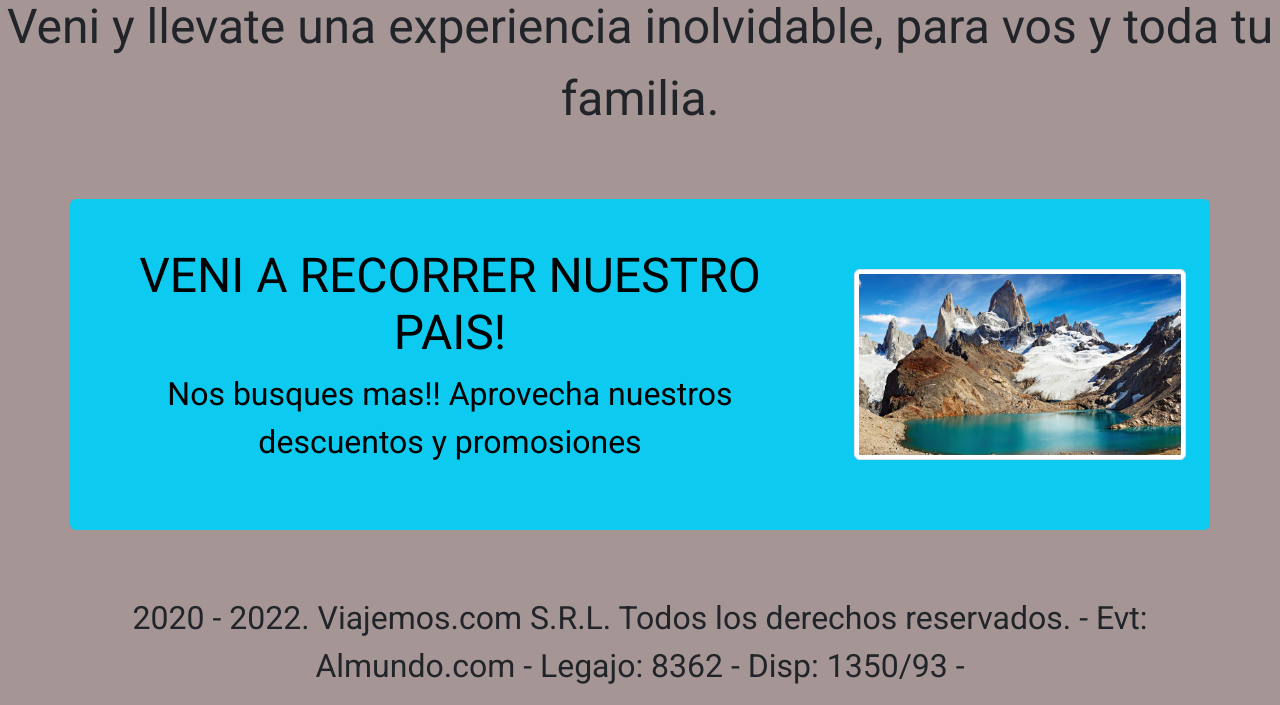
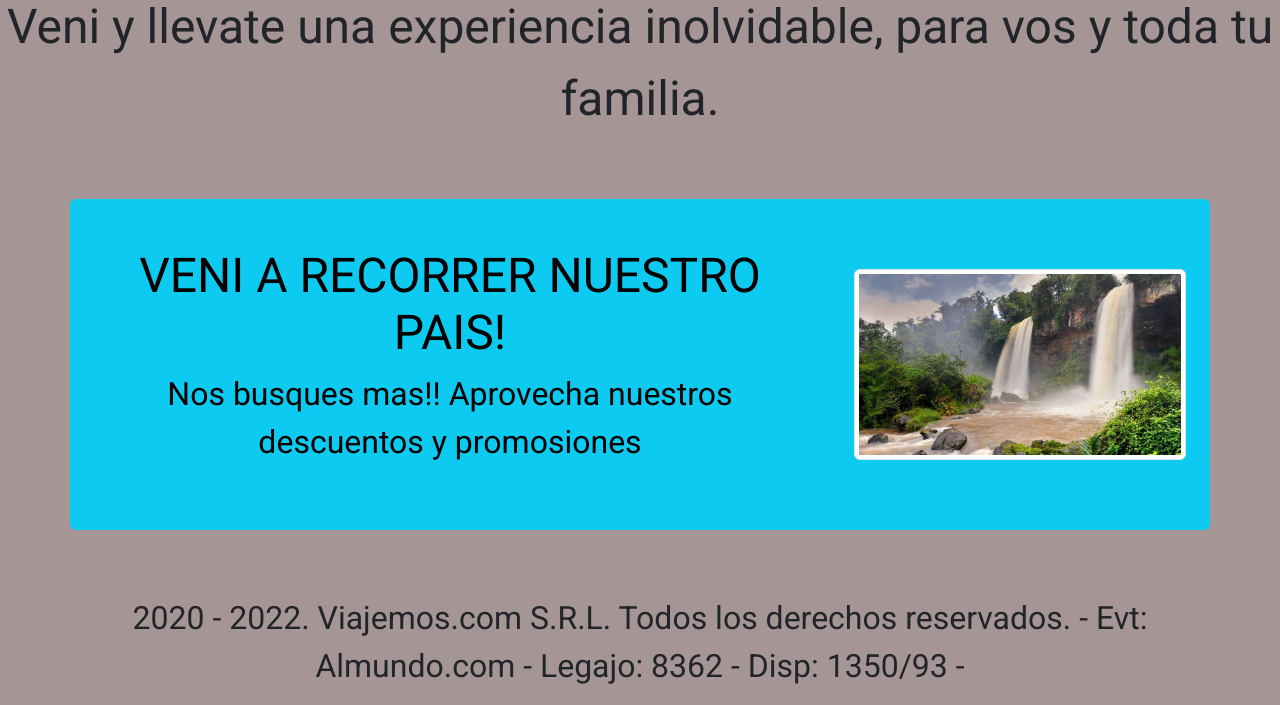
Before and after one commit to kitox92/marcosviajes, a plain HTML site: page index.html in a window 1280 px wide. Shown: the part 1071-1776 px from the top of the page. Drawn offline with nearby package versions, Linux system fonts and the light colour scheme; a web font is replaced by a local one.

Commit message:
imagen index

```diff
--- a/index.html
+++ b/index.html
@@ -75,7 +75,7 @@
         <p class="d-inline-flex bs-purple text-center  justify-content-center texto"  >Nos busques mas!! Aprovecha nuestros descuentos y promosiones </p>
       </div>
       <div class="col-md-4 d-flex align-items-center rounded p-4  ">
-        <img class=" img-thumbnail mw-100 " src="./imagenes/lago (2).jpg" alt="campo">
+        <img class=" img-thumbnail mw-100 " src="./imagenes/misiones.jpeg" alt="misiones">
       </div>
     </div>
   </section>
```
